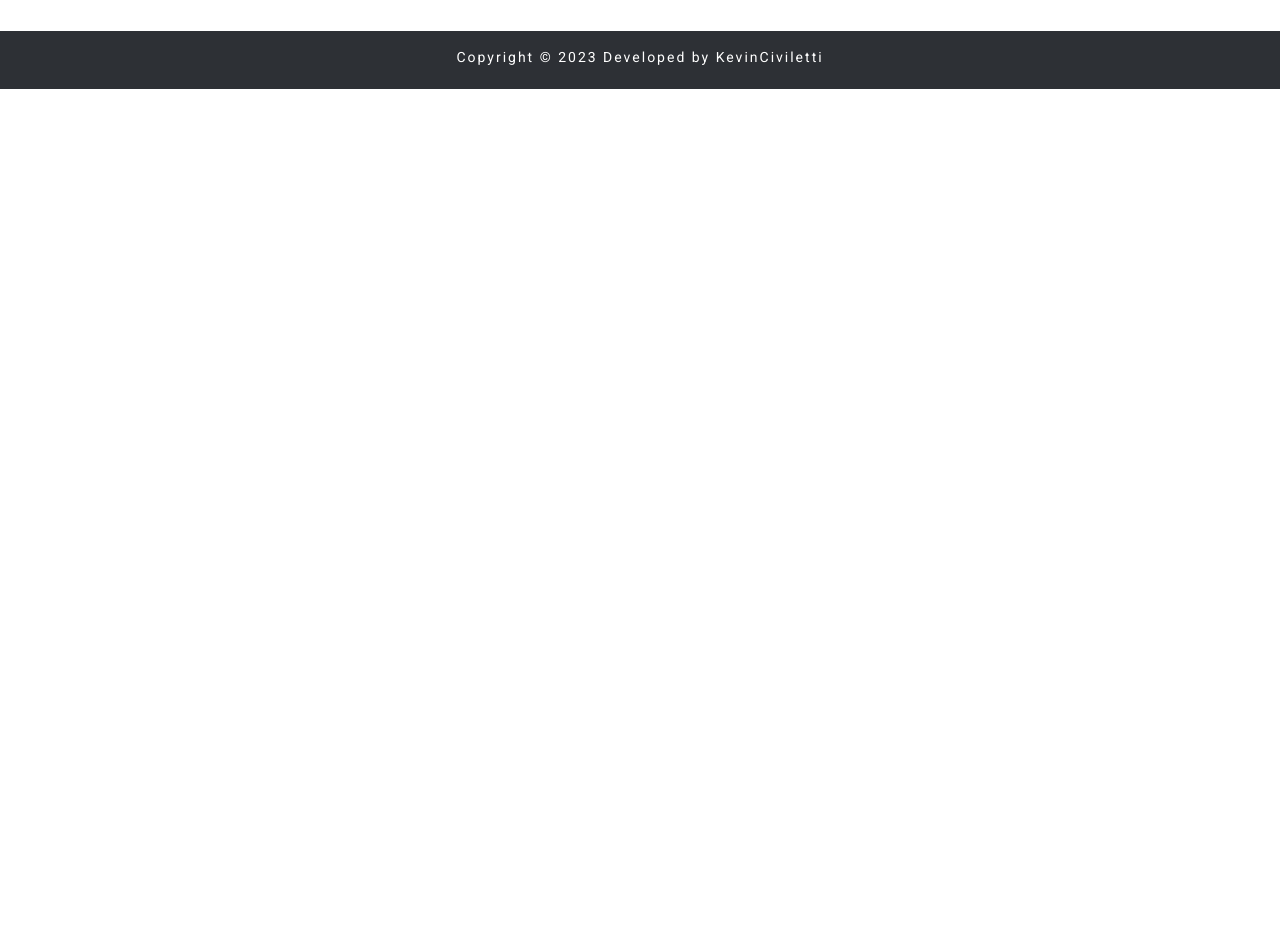
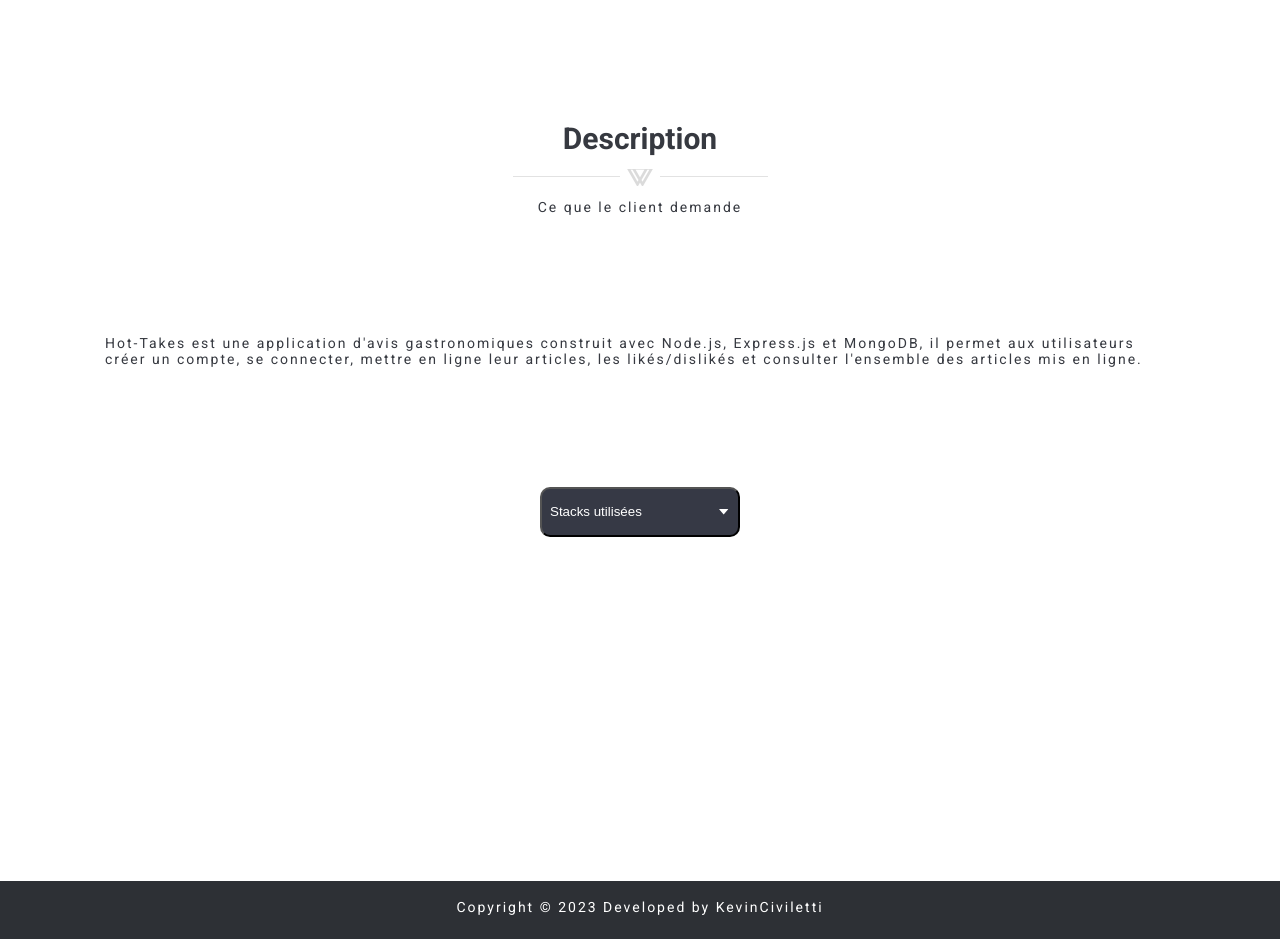
Before and after one commit to Skizx/My-portfolio, a React (Create React App) app: page /creations/c67ab8a4 in a window 1280 px wide. Shown: the part 749-1688 px from the top of the page. Before the commit the page ends 838 px from the top, so only its background shows below. Built offline with nearby package versions, Linux system fonts and the light colour scheme.

Commit message:
Page création non fini

```diff
--- a/src/Components/_creations.scss
+++ b/src/Components/_creations.scss
@@ -9,3 +9,75 @@
     border: 1px solid $color_mobilebar;
     border-radius: 25px;
 }
+
+.description-container {
+    margin-top: 60px;
+    @media screen and (min-width:992px) {
+        margin-top: 120px;
+    }
+}
+
+.description-block {
+    margin-top: 60px;
+    @media screen and (min-width:992px) {
+        margin-top: 120px;
+    }
+}
+
+.dropdown-arrow {
+    margin-left: 65px;
+}
+
+.dropdown-container {
+    margin-top: 60px;
+    display: flex;
+    justify-content: center;
+    align-items: center;
+    flex-direction: column;
+    width: 100%;
+    @media screen and (min-width:992px) {
+        margin-top: 120px;
+    }
+}
+
+.dropdown-block {
+    display: flex;
+    flex-direction: column;
+    justify-content: center;
+    align-items: center;
+    gap: 2px;
+    margin-top: 2px;
+}
+
+.btn-stack {
+    width: 200px;
+    border-radius: 10px;
+    height: 50px;
+    background-color: $color_gray;
+    color: $color_white;
+    cursor: pointer;
+    display: flex;
+    align-items: center;
+    justify-content: space-between;
+    padding: 8px;
+}
+
+.stacks {
+    width: 200px;
+    border-radius: 10px;
+    height: 50px;
+    background-color: $color_gray;
+    color: $color_white;
+    cursor: pointer;
+
+    &:hover {
+        background-color: $color_mobilebar;
+    }
+
+    &-title {
+        height: 100%;
+        display: flex;
+        justify-content: center;
+        align-items: center;
+    }
+}
--- a/src/Data/créationData.json
+++ b/src/Data/créationData.json
@@ -3,48 +3,104 @@
         "id": "c67ab8a7",
         "title": "Kanap",
         "picture": "/images/127.0.0.1_5500_front_html_index.html.png",
-        "description": "Lorem ipsum...................................."
+        "stacks": [
+            "HTML",
+            "CSS",
+            "Javascript"
+        ],
+        "description": "Kanap est un site e-commerce construit avec Javascript, HTML et CSS, il permet aux utilisateurs de selectionner leur articles, les ajouters à leur panier, modifier les articles présent dans le panier et ainsi pouvoir passer commande."
     },
     {
         "id": "c67ab8a8",
         "title": "Kasa",
         "picture": "/images/skizxkasa.netlify.app_.png",
-        "description": "Lorem ipsum...................................."
+        "stacks": [
+            "HTML",
+            "CSS",
+            "Scss",
+            "Javascript",
+            "React"
+        ],
+        "description": "Kasa est une application Web de location immobilière single page crée avec React, HTML et Sass, cette application permet aux utilisateurs de voir les différents logements de particulier qui sont postées chaque jour avec une simulation du backend dans le fichier JSON contenant les 20 dernières annonces ainsi qu'une déscription détaillé de chaque logements/hôte."
     },
     {
         "id": "c67ab8a9",
         "title": "Booki",
         "picture": "/images/skizxbooki.netlify.app_.png",
-        "description": "Lorem ipsum...................................."
+        "stacks": [
+            "HTML",
+            "CSS"
+        ],
+        "description": "Booki est un site internet developper avec HTML et CSS, il permet aux utilisateurs de trouver des hébergements et des activités dans la ville de leur choix."
     },
     {
         "id": "c67ab8a1",
         "title": "Kinomap",
         "picture": "/images/localhost_4200_.png",
-        "description": "Lorem ipsum...................................."
+        "stacks": [
+            "HTML",
+            "CSS",
+            "Scss",
+            "Typescript",
+            "Angular",
+            "API"
+        ],
+        "description": "Kinomap est la plus grande plate-forme de partage de vidéo géo-localisé. Ici la réalisation d'une Homepage avec Angular, Typescrit et Sass permettant aux utilisateurs de voir les cartes/prix au mois, à l'année ou bien à vie ainsi que la note de l'application ou bien la FAQ."
     },
     {
         "id": "c67ab8a2",
         "title": "Ohmyfood",
         "picture": "/images/skizxohmyfood.netlify.app_pages_la-palette-du-gout.png",
-        "description": "Lorem ipsum...................................."
+        "stacks": [
+            "HTML",
+            "CSS",
+            "Scss"
+        ],
+        "description": "Ohmyfood est un site internet developper avec HTML et Sass avec animations CSS, il permet aux utilisateurs de composer leur propre menu et réduire leur temps d'attente dans les réstaurants car leur menu est préparé à l'avance."
     },
     {
         "id": "c67ab8a3",
         "title": "La panthère",
         "picture": "/images/skizxpanthere.netlify.app_.png",
-        "description": "Lorem ipsum...................................."
+        "stacks": [
+            "HTML",
+            "CSS",
+            "Accéssibilité",
+            "Optimisation",
+            "Référencement"
+        ],
+        "description": "La panthère est une agence de web design en perte de vitesse ou il etait demander une Analyse de l'état actuel de SEO du site fourni, une amélioration du SEO du site ainsi que son optimisation et son accèssibilité pour permettre à l'agence d'apparaître en première page des moteurs de recherches."
     },
     {
         "id": "c67ab8a4",
         "title": "Hot takes",
         "picture": "/images/localhost_4200_login.png",
-        "description": "Lorem ipsum...................................."
+        "stacks": [
+            "HTML",
+            "CSS",
+            "Javascript",
+            "Node",
+            "Express",
+            "MongoDB",
+            "API"
+        ],
+        "description": "Hot-Takes est une application d'avis gastronomiques construit avec Node.js, Express.js et MongoDB, il permet aux utilisateurs créer un compte, se connecter, mettre en ligne leur articles, les likés/dislikés et consulter l'ensemble des articles mis en ligne."
     },
     {
         "id": "c67ab8a5",
         "title": "Lincuicuit",
         "picture": "/images/localhost_3001_profil.png",
-        "description": "Lorem ipsum...................................."
+        "stacks": [
+            "HTML",
+            "CSS",
+            "Scss",
+            "Javascript",
+            "Node",
+            "Express",
+            "MongoDB",
+            "React",
+            "Redux"
+        ],
+        "description": "Lincuicuit est un réseau social (En cours de développement) avec React.js, HTML et Sass pour le frontend et Node.js, Express.js, MongoDB pour la partie backend, il va permettre aux utilisateurs de pouvoir communiquer entre eux, partager leurs avis, photos, videos ainsi qu'avoir des recommandations d'autres utilisateurs."
     }
 ]
--- a/src/Pages/Créations.js
+++ b/src/Pages/Créations.js
@@ -1,6 +1,8 @@
 import '../Components/_creations.scss';
 import React, { useEffect, useState } from 'react';
-import Error from '../Pages/Error'
+import Error from '../Pages/Error';
+import { AiOutlineCaretDown, AiOutlineCaretUp } from 'react-icons/ai'
+import About from '../Components/About/About';
 import creationData from '../Data/créationData.json';
 import { useParams } from 'react-router-dom';
 
@@ -8,6 +10,7 @@ const Créations = () => {
 
     const { id } = useParams()
     const [creation, setCreation] = useState();
+    const [isOpen, setIsOpen] = useState(false);
 
     useEffect(() => {
         const oneCreation = creationData.find((item) => item.id === id)
@@ -25,6 +28,32 @@ const Créations = () => {
                     <img src={creation.picture} alt={creation.title}/>
                 </figure>
             </div>
+                <section id='titledescription' className='description-container'>
+                <About
+                deviderTitle= ' Description '
+                deviderText= ' Ce que le client demande'
+                />
+                </section>
+                <section id="description" className="description-block">
+                    <div className="wrapper">
+                    <p>{creation.description}</p>
+                    <div className="txt-center dropdown-container">
+                    <button className='btn-stack' onClick={() => setIsOpen((prev) => !prev)}>
+                    Stacks utilisées {isOpen ? <AiOutlineCaretUp className='dropdown-arrow' /> : <AiOutlineCaretDown className='dropdown-arrow' />}
+                    </button>
+
+                    {isOpen &&
+                        <div className="dropdown-block">
+                            {creation.stacks.map((item, i) =>
+                            <div className='stacks' key={i}>
+                            <h5 className='stacks-title'>{item}</h5>
+                            </div>
+                            )}
+                        </div>
+                    }
+                    </div>
+                    </div>
+                </section>
         </div>
     );
 };
--- a/src/styles/settings.scss
+++ b/src/styles/settings.scss
@@ -17,6 +17,10 @@ body {
     font-family: 'Roboto', Helvetica, Arial, sans-serif;
     font-size: 14px;
     color: #363940;
+}
+
+main {
+    min-height: 200vh;
 }
 
 h2, h3, h4, h5, h6 {
```
